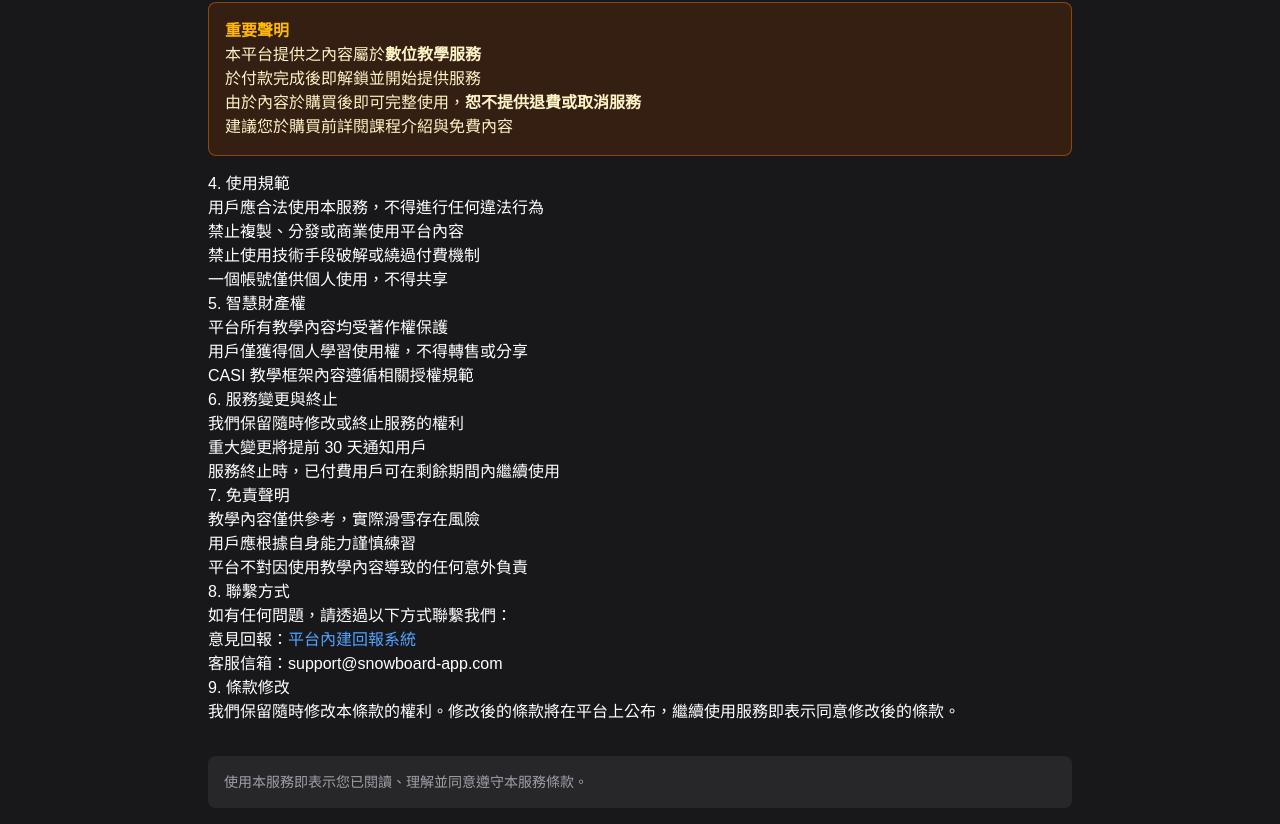
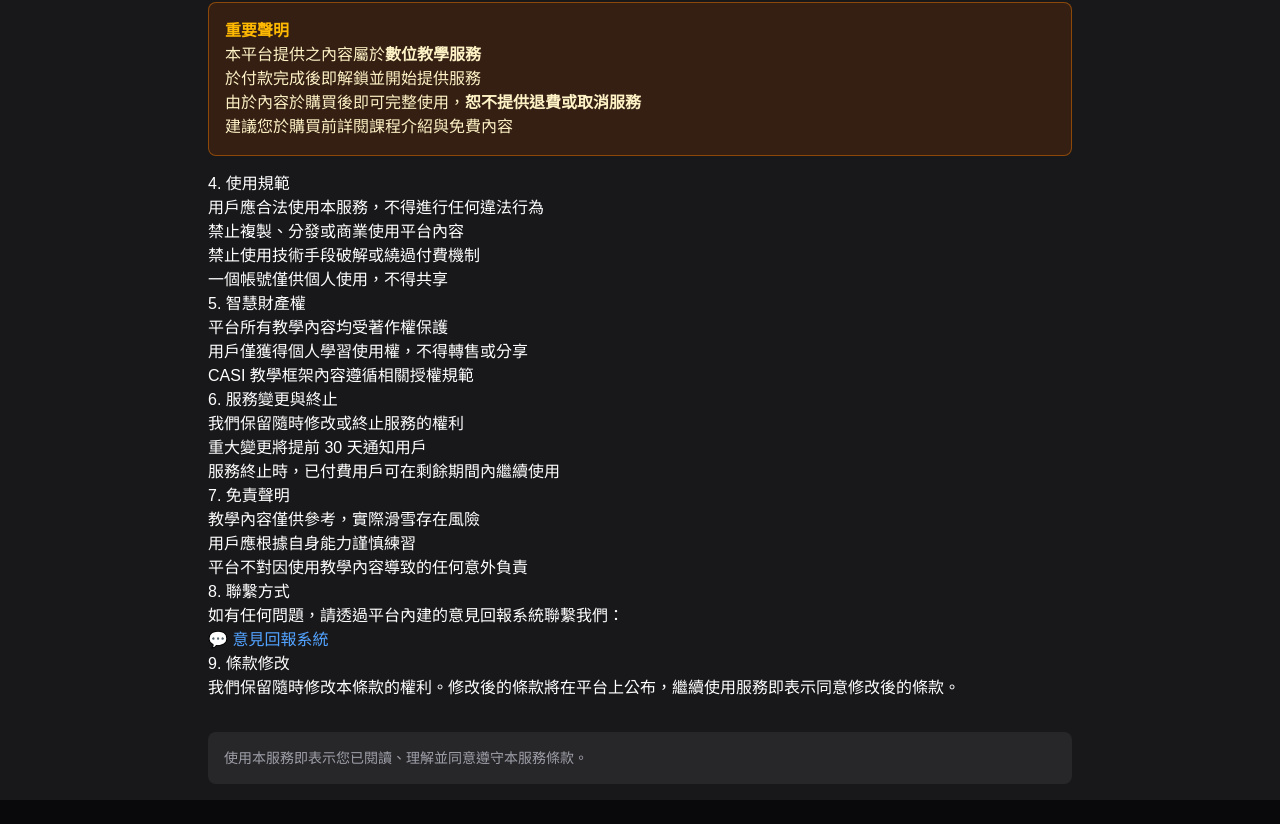
Before and after one commit to James3014/sb-Q-A, a Next.js app in the folder web/: page /terms in a window 1280 px wide. Shown: the part 327-1151 px from the top of the page. After the commit the page ends 1127 px from the top, so only its background shows below. Built offline with nearby package versions, Linux system fonts and the light colour scheme; no server answers.

Commit message:
fix: 移除服務條款中的客服信箱，改為僅使用意見回報系統

```diff
--- a/web/src/app/terms/page.tsx
+++ b/web/src/app/terms/page.tsx
@@ -70,10 +70,9 @@ export default function TermsPage() {
           </ul>
 
           <h3>8. 聯繫方式</h3>
-          <p>如有任何問題，請透過以下方式聯繫我們：</p>
+          <p>如有任何問題，請透過平台內建的意見回報系統聯繫我們：</p>
           <ul>
-            <li>意見回報：<Link href="/feedback" className="text-blue-400 hover:underline">平台內建回報系統</Link></li>
-            <li>客服信箱：support@snowboard-app.com</li>
+            <li><Link href="/feedback" className="text-blue-400 hover:underline">💬 意見回報系統</Link></li>
           </ul>
 
           <h3>9. 條款修改</h3>
```
